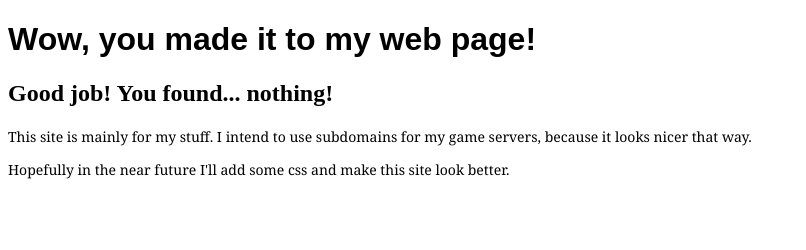
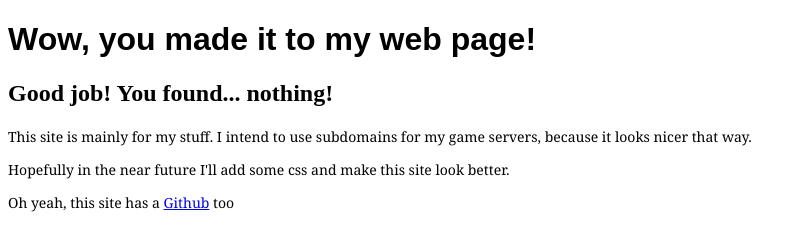
Before and after one commit to IIJJ22GG/iijj22ggs-website, a plain HTML site: page index.html in a window 1280 px wide. Shown: the whole page, without its empty margins (0-806 px from the left). Drawn offline with Linux system fonts and the light colour scheme.

Commit message:
Added Github link

```diff
--- a/index.html
+++ b/index.html
@@ -20,6 +20,7 @@ p {font-family:Georgia, serif;font-size:14px;font-style:normal;font-weight:norma
 <h2>Good job! You found... nothing!<h2>
 <p>This site is mainly for my stuff. I intend to use subdomains for my game servers, because it looks nicer that way.</p>
 <p>Hopefully in the near future I'll add some css and make this site look better.</p>
+<p>Oh yeah, this site has a <a href=https://github.com/IIJJ22GG/iijj22ggs-website>Github</a> too </p>
 </body>
 
 </html>
```
